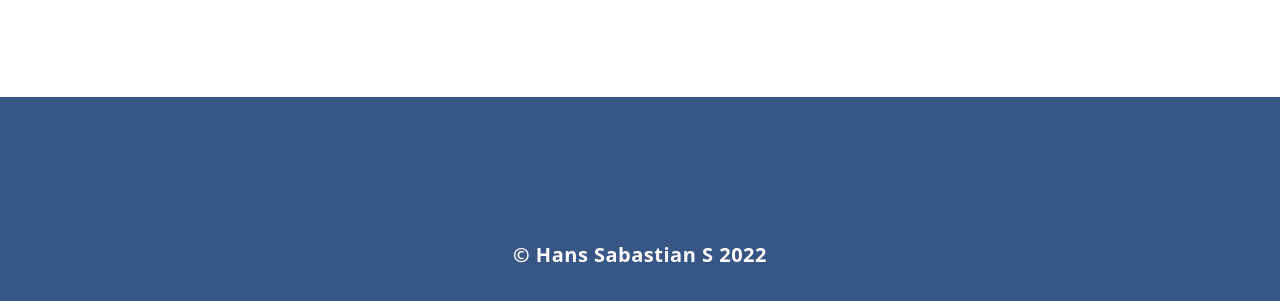
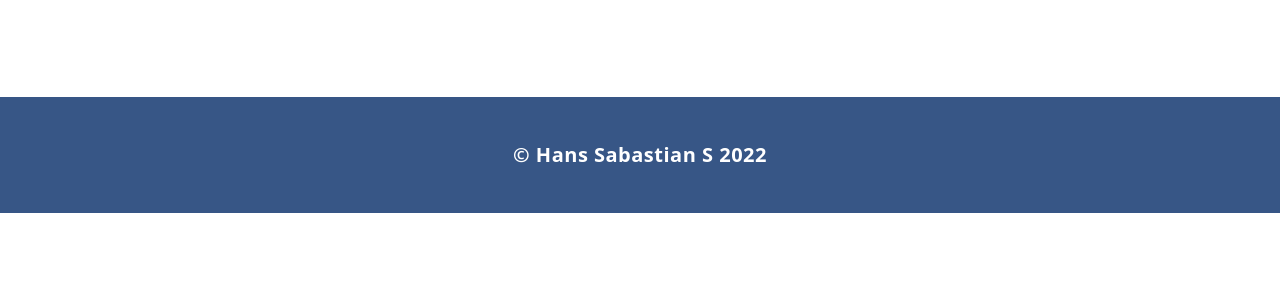
Before and after one commit to Blackside16/hansPortofolio, a plain HTML site: page index.html in a window 1280 px wide. Shown: the part 2811-3112 px from the top of the page. After the commit the page ends 3024 px from the top, so only its background shows below. Drawn offline with nearby package versions, Linux system fonts and the light colour scheme; a script that the page names is missing.

Commit message:
Fix main.js

```diff
--- a/index.html
+++ b/index.html
@@ -61,7 +61,6 @@
         }
       }
     </script> -->
-    <script src="https://blackside16.github.io/hansPortofolio/src/main.js"></script>
 
     <!-- Start Nav Section -->
     <nav id="navbar" class="navbar animate__animated animate__fadeIn">
@@ -383,5 +382,7 @@
       </div>
     </footer>
     <!-- End Footer Section -->
+
+    <script src="https://blackside16.github.io/hansPortofolio/src/main.js"></script>
   </body>
 </html>
--- a/src/styles.css
+++ b/src/styles.css
@@ -308,6 +308,10 @@ p {
 footer {
   background-color: #375686;
   padding: 40px 0;
+  max-height: 250px;
+}
+footer .container{
+  padding: 0;
 }
 footer p {
   margin: 0;
```
